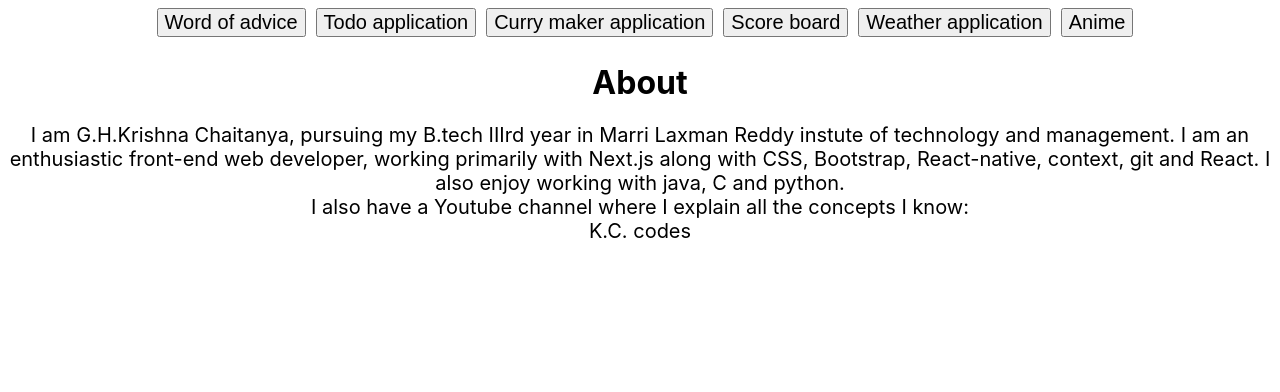
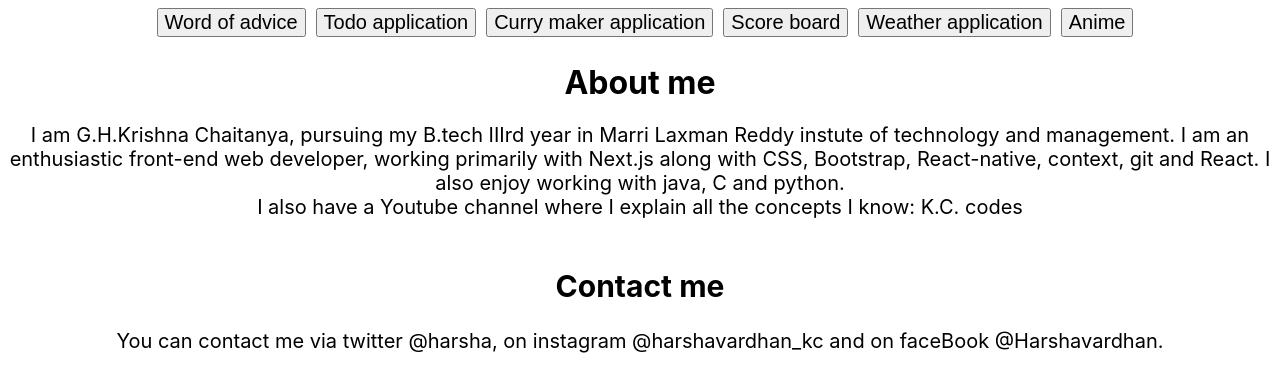
Before and after one commit to harshavardhanakrishnachaitanya2001/Blog, a Next.js app: page / in a window 1280 px wide. Shown: the part 196-588 px from the top of the page. Built offline with nearby package versions, Linux system fonts and the light colour scheme.

Commit message:
added contact info

```diff
--- a/pages/index.js
+++ b/pages/index.js
@@ -48,13 +48,16 @@ export default function Home() {
         <Link href="/weatherapp"><button>Weather application</button></Link>
         <Link href="/Anime"><button>Anime</button></Link>
         </p>
-        <h1 className="aboutme">About</h1>
+        <h1 className="aboutme">About me</h1>
         <p className="about">
           I am G.H.Krishna Chaitanya, pursuing my B.tech IIIrd year in Marri Laxman Reddy instute of technology and management.
           I am an enthusiastic front-end web developer, working primarily with Next.js along with CSS, Bootstrap, React-native, context,
           git and React. I also enjoy working with java, C and python.<br />
-          I also have a Youtube channel where I explain all the concepts I know:<br />
-          <Link href='https://www.youtube.com/channel/UCZv-HrgSN0qc92gEZqDC3sA'><a target='_blank'> K.C. codes</a></Link>
+          I also have a Youtube channel where I explain all the concepts I know:
+          <Link href='https://www.youtube.com/channel/UCZv-HrgSN0qc92gEZqDC3sA'><a target='_blank'> K.C. codes</a></Link><br />
+          <br />
+          <h2>Contact me</h2>
+          You can contact me via twitter <a href='https://twitter.com/Harsha03751437' target='_blank'>@harsha</a>, on instagram <a href='https://www.instagram.com/harshavardhan_kc/' target='_blank'>@harshavardhan_kc</a> and on faceBook <a href='https://www.facebook.com/profile.php?id=100009945935184'>@Harshavardhan</a>.
         </p>
     </div>
   )
```
